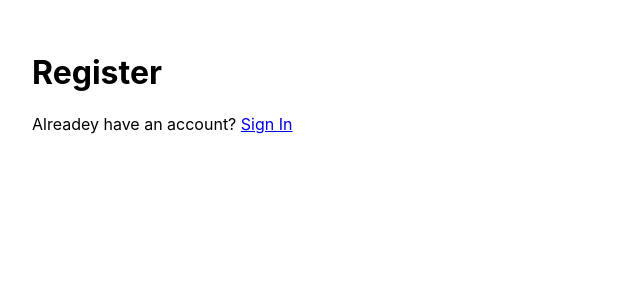
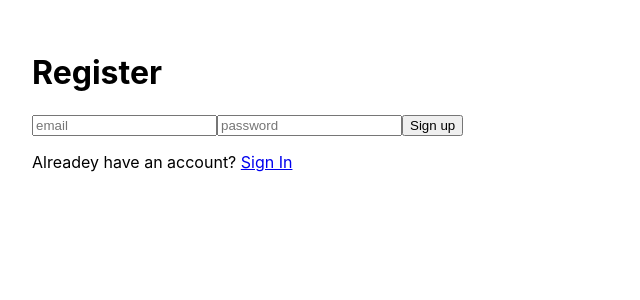
Before and after one commit to LiquidDemAn/Authentication-Firebase, a React (Create React App) app: page /register in a window 1280 px wide. Shown: the top 300 px of the page, without its empty margins (0-640 px from the left). Built offline with nearby package versions, Linux system fonts and the light colour scheme; no server answers.

Commit message:
implemented user registration

```diff
--- a/src/components/form/form.tsx
+++ b/src/components/form/form.tsx
@@ -1,8 +1,8 @@
 import { useRef } from 'react';
 
 type Props = {
-	title: 'string';
-	handleClick: () => void;
+	title: string;
+	handleClick: (email: string, password: string) => void;
 };
 
 export const Form = ({ title, handleClick }: Props) => {
@@ -18,7 +18,13 @@ export const Form = ({ title, handleClick }: Props) => {
 				placeholder='password'
 				required
 			/>
-			<button onClick={handleClick}>{title}</button>
+			<button
+				onClick={() =>
+					handleClick(emailRef.current!.value, passwordRef.current!.value)
+				}
+			>
+				{title}
+			</button>
 		</div>
 	);
 };
--- a/src/pages/login-page/login-page.tsx
+++ b/src/pages/login-page/login-page.tsx
@@ -1,9 +1,22 @@
 import { Link } from 'react-router-dom';
+import { Form } from '../../components/form';
+import { useAppDispatch } from '../../store/hooks';
+import { getAuth, signInWithEmailAndPassword } from "firebase/auth";
 
 export const LoginPage = () => {
+	const dispatch = useAppDispatch();
+
+	const handleLogin = (email: string, password: string) => {
+		const auth = getAuth();
+		signInWithEmailAndPassword(auth, email, password)
+			.then(console.log)
+	}
+
 	return (
 		<>
 			<h1>Login</h1>
+
+			<Form title='Sign in' handleClick={handleLogin}/>
 
 			<p>
 				Or <Link to='/register'>register</Link>
--- a/src/pages/register-page/register-page.tsx
+++ b/src/pages/register-page/register-page.tsx
@@ -1,9 +1,43 @@
 import { Link } from 'react-router-dom';
+import { Form } from '../../components/form';
+import { useAppDispatch } from '../../store/hooks';
+import { getAuth, createUserWithEmailAndPassword } from 'firebase/auth';
+import { setUser } from '../services/user.slice';
 
 export const RegisterPage = () => {
+	const dispatch = useAppDispatch();
+
+	const handleLRegister = (email: string, password: string) => {
+		const auth = getAuth();
+		createUserWithEmailAndPassword(auth, email, password).then(({ user }) => {
+			/* used getIdToken for get user token */
+			user.getIdToken().then((token) => {
+				dispatch(
+					setUser({
+						email: user.email,
+						id: user.uid,
+						token,
+					})
+				);
+			});
+
+			/* used accessToken with ignore */
+			// dispatch(
+			// 	setUser({
+			// 		email: user.email,
+			// 		id: user.uid,
+			// 		// @ts-ignore
+			// 		token: user.accessToken,
+			// 	})
+			// );
+		});
+	};
+
 	return (
 		<>
 			<h1>Register</h1>
+
+			<Form title='Sign up' handleClick={handleLRegister} />
 
 			<p>
 				Alreadey have an account? <Link to='/login'>Sign In</Link>
--- a/src/pages/services/typedef.ts
+++ b/src/pages/services/typedef.ts
@@ -1,5 +1,5 @@
 export type UserStateType = {
-	email: null;
-	token: null;
-	id: null;
+	email: null | string;
+	token: null | string;
+	id: null | string;
 };
```
